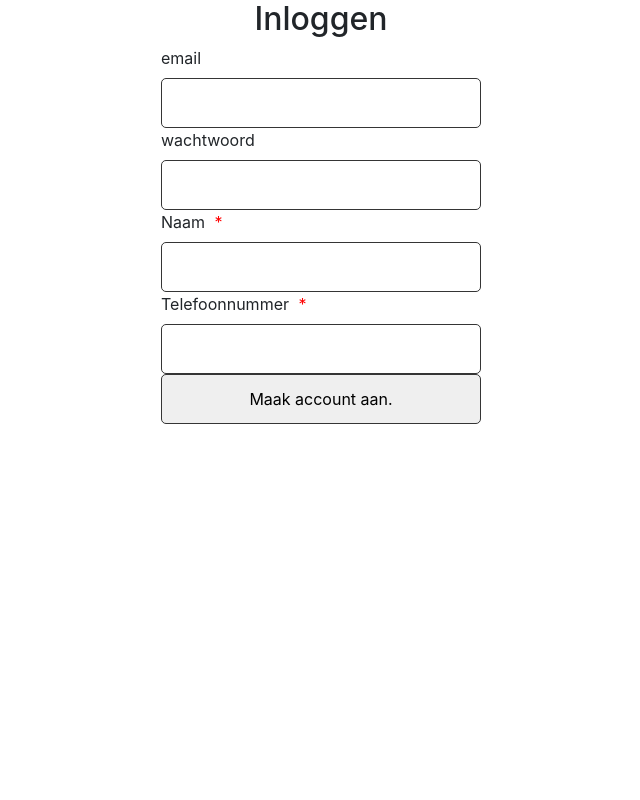
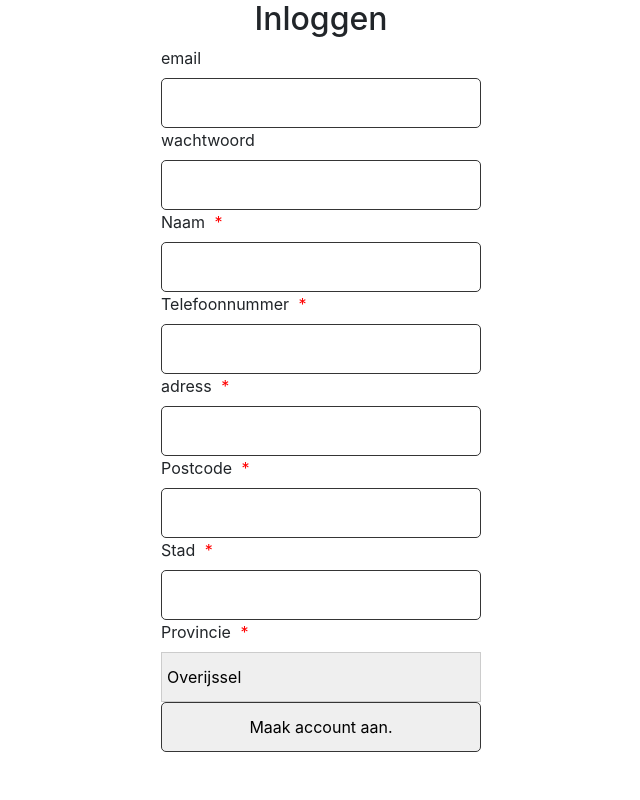
Before and after one commit to KBS-Webshop/KBS-Webshop, a PHP site: page /createAccount.php in a window 1280 px wide. Shown: the part 150-950 px from the top of the page, without its empty margins (319-959 px from the left). Run offline with PHP 8.4, Linux system fonts and the light colour scheme; data that the repository does not hold is empty; some libraries are stand-ins or nearby versions; some web fonts are replaced.

Commit message:
create account voegt nu ook customer toe

```diff
--- a/createAccount.php
+++ b/createAccount.php
@@ -42,6 +42,44 @@ include __DIR__ . "/helpers/utils.php";
                     <input type="text" name="telefoonnummer" id="telefoonnummer" required>
                 </div>
         <div class="login-input">
+            <label for="adress" class="inline-label">
+                adress <span class="required"></span>
+            </label>
+            <input type="text" name="adress" id="adress" required>
+        </div>
+    <div class="login-input">
+        <label for="name" class="inline-label">
+            Postcode <span class="required"></span>
+        </label>
+        <input type="text" name="postcode" id="postcode" required>
+    </div>
+    <div class="login-input">
+        <label for="name" class ="inline-label">
+            Stad <span class="required"></span>
+        </label>
+        <input type="text" name="stad" id="stad" required>
+    </div>
+    <div class="login-input">
+        <label for="name" class ="inline-label">
+            Provincie <span class="required"></span>
+        </label>
+        <select name="provincie" id="provincie" required>
+            <option value="Overijssel">Overijssel</option>
+            <option value="Groningen">Groningen</option>
+            <option value="Noord-Holland">Noord-Holland</option>
+            <option value="Zuid-Holland">Zuid-Holland</option>
+            <option value="Drenthe">Drenthe</option>
+            <option value="Gelderland">Gelderland</option>
+            <option value="Zeeland">Zeeland</option>
+            <option value="Utrecht">Utrecht</option>
+            <option value="Friesland">Friesland</option>
+            <option value="Limburg">Limburg</option>
+            <option value="Limburg">Brabant</option>
+            <option value="Flevoland">Flevoland</option>
+        </select>
+        <!-- <input type="text" name="provincie" id="provincie" required> -->
+    </div>
+        <div class="login-input">
             <input type="submit" class="loginSubmit" name="inloggen" value="Maak account aan.">
         </div>
         <?php
@@ -49,9 +87,9 @@ if (isset($_POST["password"])) {
     $hashedPassword = hashPassword($_POST["password"]);
 }
         if (isset($_POST["email"]) && isset($_POST["password"]) && isset($_POST["naam"]) && isset($_POST["telefoonnummer"])) {
+            $PersonID = getNewAccountID($databaseConnection);
             $succes = createAccount($databaseConnection, $_POST["naam"], $hashedPassword, $_POST["telefoonnummer"], $_POST["email"]);
-
-            definiteAddCustomer();
+            definiteAddCustomer($databaseConnection, $_POST["naam"], $_POST["telefoonnummer"], $_POST["adress"], $_POST["postcode"], $_POST["stad"], $_POST["provincie"], $PersonID);
             if ($succes) {
                 print("Account aangemaakt.");
             } else {
--- a/helpers/database/customer.php
+++ b/helpers/database/customer.php
@@ -89,3 +89,18 @@ function getUserCustomerInfo($databaseConnection)
         return FALSE;
     }
 }
+function getNewAccountID($databaseConnection)
+{
+    $query = "SELECT max(PersonID) FROM people";
+    $statement = mysqli_prepare($databaseConnection, $query);
+    mysqli_stmt_execute($statement);
+    $result = mysqli_stmt_get_result($statement);
+    $user = mysqli_fetch_assoc($result);
+    if ($user != null) {
+        $user = intval($user['max(PersonID)'], 10);
+        $user = $user + 1;
+        return $user;
+    } else {
+        return FALSE;
+    }
+}
--- a/helpers/database/order.php
+++ b/helpers/database/order.php
@@ -124,12 +124,12 @@ function getCustomer($dbConnection, $Cname, $phoneNumber, $DeliveryAddress, $Del
     }
 }
 
-function addCustomer ($dbConnection, $newCustomerID, $Cname, $phoneNumber, $DeliveryAddress, $DeliveryPostalCode, $deliveryCityID, $customCategoryID, $salesContactPersonID, $deliveryMethodID, $currentDate, $standardDiscountPercentage, $isStatementSent, $isOnCreditHold, $paymentDays, $websiteURL, $validTo) {
+function addCustomer ($dbConnection, $newCustomerID, $Cname, $phoneNumber, $DeliveryAddress, $DeliveryPostalCode, $deliveryCityID, $customCategoryID, $salesContactPersonID, $deliveryMethodID, $currentDate, $standardDiscountPercentage, $isStatementSent, $isOnCreditHold, $paymentDays, $websiteURL, $validTo, $PersonID) {
     $Query = "
     INSERT INTO customers (CustomerID, CustomerName, BillToCustomerID, CustomerCategoryID, PrimaryContactPersonID, DeliveryMethodID, DeliveryCityID, PostalCityID, AccountOpenedDate, StandardDiscountPercentage, IsStatementSent, IsOnCreditHold, PaymentDays, PhoneNumber, FaxNumber, WebsiteURL, DeliveryAddressLine1, DeliveryPostalCode, PostalAddressLine1, PostalPostalCode, LastEditedBy, ValidFrom, ValidTo, PersonID)
     VALUES (?, ?, ?, ?, ?, ?, ?, ?, ? ,? ,? ,? ,? ,? ,? ,? ,? ,? ,? ,? ,? ,? ,?, ?)";
     $Statement = mysqli_prepare($dbConnection, $Query);
-    mysqli_stmt_bind_param($Statement, "ssiiiiiisiiiisssssssissi", $newCustomerID, $Cname, $newCustomerID, $customCategoryID, $salesContactPersonID, $deliveryMethodID, $deliveryCityID, $deliveryCityID, $currentDate, $standardDiscountPercentage, $isStatementSent, $isOnCreditHold, $paymentDays, $phoneNumber, $phoneNumber, $websiteURL, $DeliveryAddress, $DeliveryPostalCode, $DeliveryAddress, $DeliveryPostalCode, $salesContactPersonID, $currentDate, $validTo, $_SESSION["user"]["PersonID"]);
+    mysqli_stmt_bind_param($Statement, "ssiiiiiisiiiisssssssissi", $newCustomerID, $Cname, $newCustomerID, $customCategoryID, $salesContactPersonID, $deliveryMethodID, $deliveryCityID, $deliveryCityID, $currentDate, $standardDiscountPercentage, $isStatementSent, $isOnCreditHold, $paymentDays, $phoneNumber, $phoneNumber, $websiteURL, $DeliveryAddress, $DeliveryPostalCode, $DeliveryAddress, $DeliveryPostalCode, $salesContactPersonID, $currentDate, $validTo, $PersonID);
     mysqli_stmt_execute($Statement);
 }
 function getOrderID ($dbConnection) {
@@ -170,7 +170,7 @@ function changevoorraad($dbConnection, $amount, $stockItemID){
     mysqli_stmt_execute($Statement);
 
 }
-function definiteAddCustomer ($databaseConnection, $Cname, $phoneNumber, $DeliveryAddress, $DeliveryPostalCode, $cityName, $DeliveryProvince) {
+function definiteAddCustomer ($databaseConnection, $Cname, $phoneNumber, $DeliveryAddress, $DeliveryPostalCode, $cityName, $DeliveryProvince, $PersonID) {
     $countryID = 153;
     $newStateProvinceID = getNewStateProvinceID($databaseConnection);
     $StateProvinceID = getStateProvince($databaseConnection, $DeliveryProvince);
@@ -217,6 +217,7 @@ function definiteAddCustomer ($databaseConnection, $Cname, $phoneNumber, $Delive
         $isOnCreditHold,
         $paymentDays,
         $websiteURL,
-        $validTo
+        $validTo,
+        $PersonID
     );
 }
```
